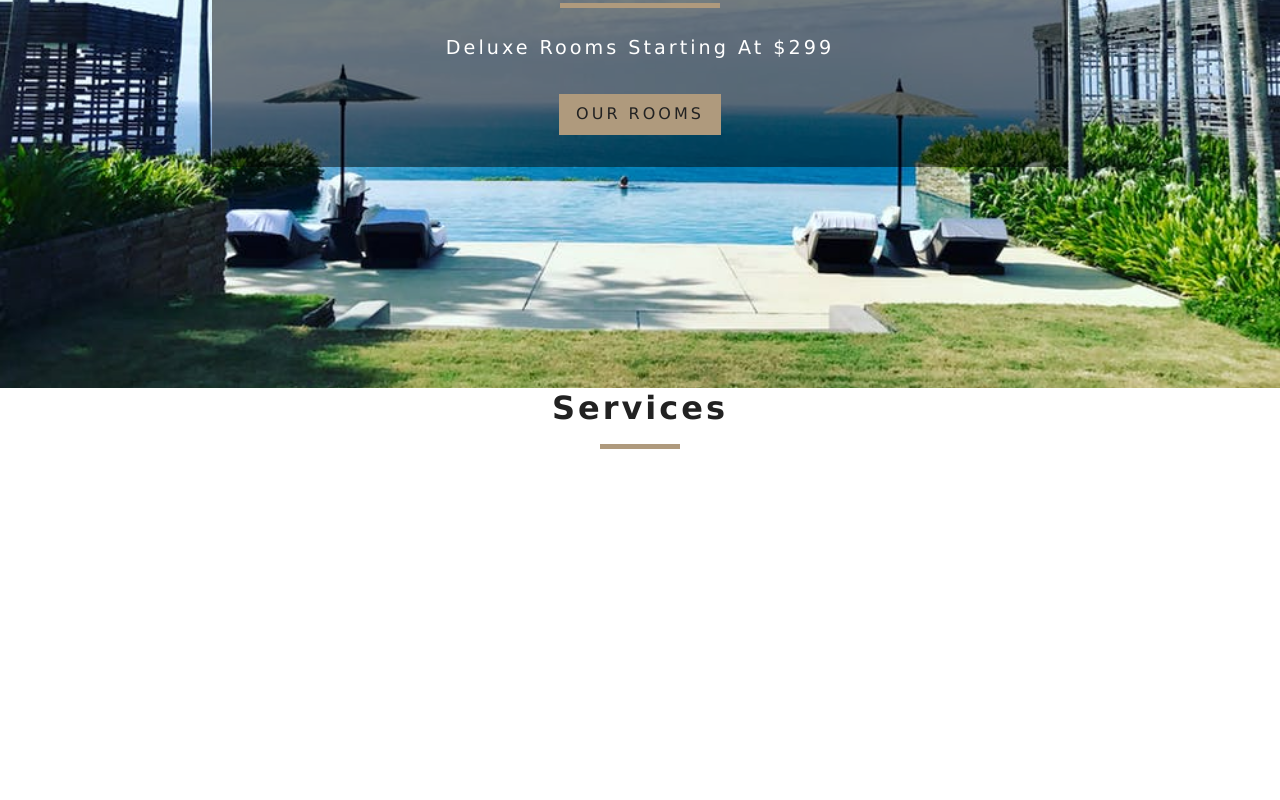
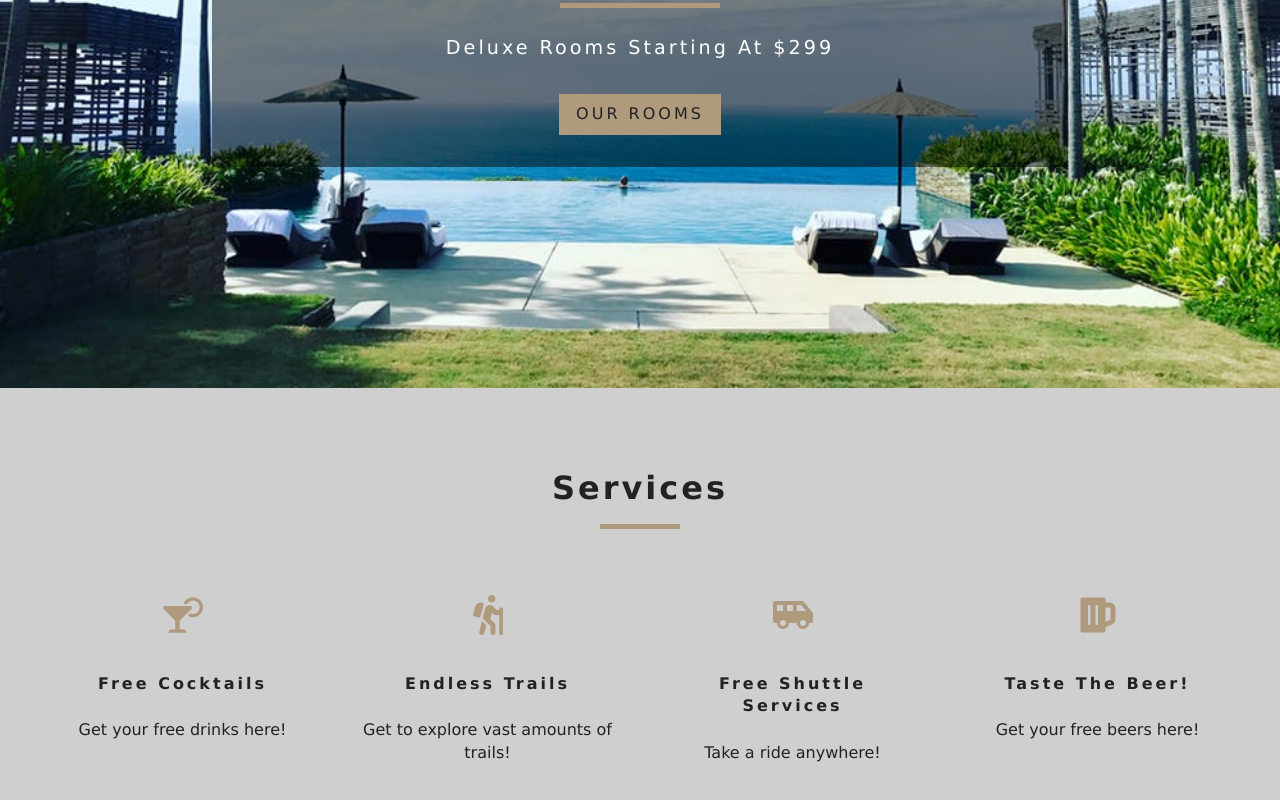
Before and after one commit to kosiazom/my-resorts, a React (Create React App) app: page / in a window 1280 px wide. Shown: the part 412-1212 px from the top of the page. Before the commit the page ends 925 px from the top, so only its background shows below. Built offline with nearby package versions, Linux system fonts and the light colour scheme.

Commit message:
added services icons

```diff
--- a/src/App.css
+++ b/src/App.css
@@ -252,6 +252,7 @@ h6 {
 }
 .services h6 {
   letter-spacing: var(--mainSpacing);
+  text-transform: capitalize;
 }
 .services p {
   width: 80%;
--- a/src/components/Services.jsx
+++ b/src/components/Services.jsx
@@ -1,12 +1,47 @@
 import React, { Component } from 'react'
+import {FaCocktail, FaHiking, FaShuttleVan, FaBeer} from 'react-icons/fa'
 import Title from './Title'
 
  class Services extends Component {
+ state = {
+     services:[
+    {
+         icon: <FaCocktail/>,
+         title: "Free Cocktails",
+         info: " Get your free drinks here!"
+     },
+     {
+        icon: <FaHiking/>,
+        title: "Endless Trails",
+        info: "Get to explore vast amounts of trails!"
+    },
+    {
+        icon: <FaShuttleVan/>,
+        title: "Free Shuttle Services",
+        info: " Take a ride anywhere!"
+    },
+    {
+        icon: <FaBeer/>,
+        title: "Taste The Beer!",
+        info: " Get your free beers here!"
+    }
+]
+ }
+
     render() {
         return (
-            <div>
+            <section className="services">
             <Title title="services" />
+            <div className="services-center">
+                {this.state.services.map((service, index) => {
+                   return <article key={index} className='service'>
+                       <span>{service.icon}</span>
+                <h6>{service.title}</h6>
+                <p>{service.info}</p>
+                   </article>
+                })}
             </div>
+            </section>
         )
     }
 }
--- a/src/components/Title.jsx
+++ b/src/components/Title.jsx
@@ -3,7 +3,7 @@ import React from 'react';
 const Title = ({title}) => {
     return (
         <div className="section-title">
-            <h4>{title}</h4>
+            <h4 className="section-title">{title}</h4>
             <div></div>
         </div>
     );
```
